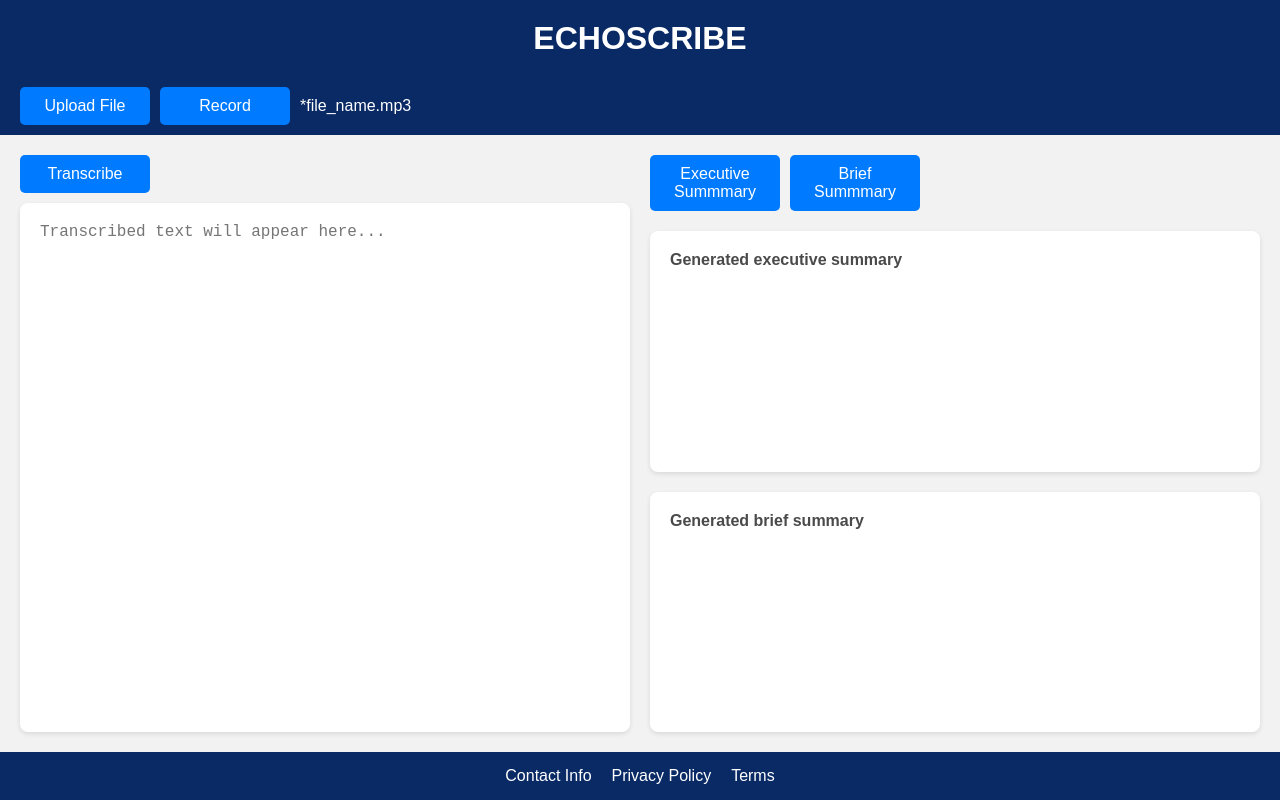
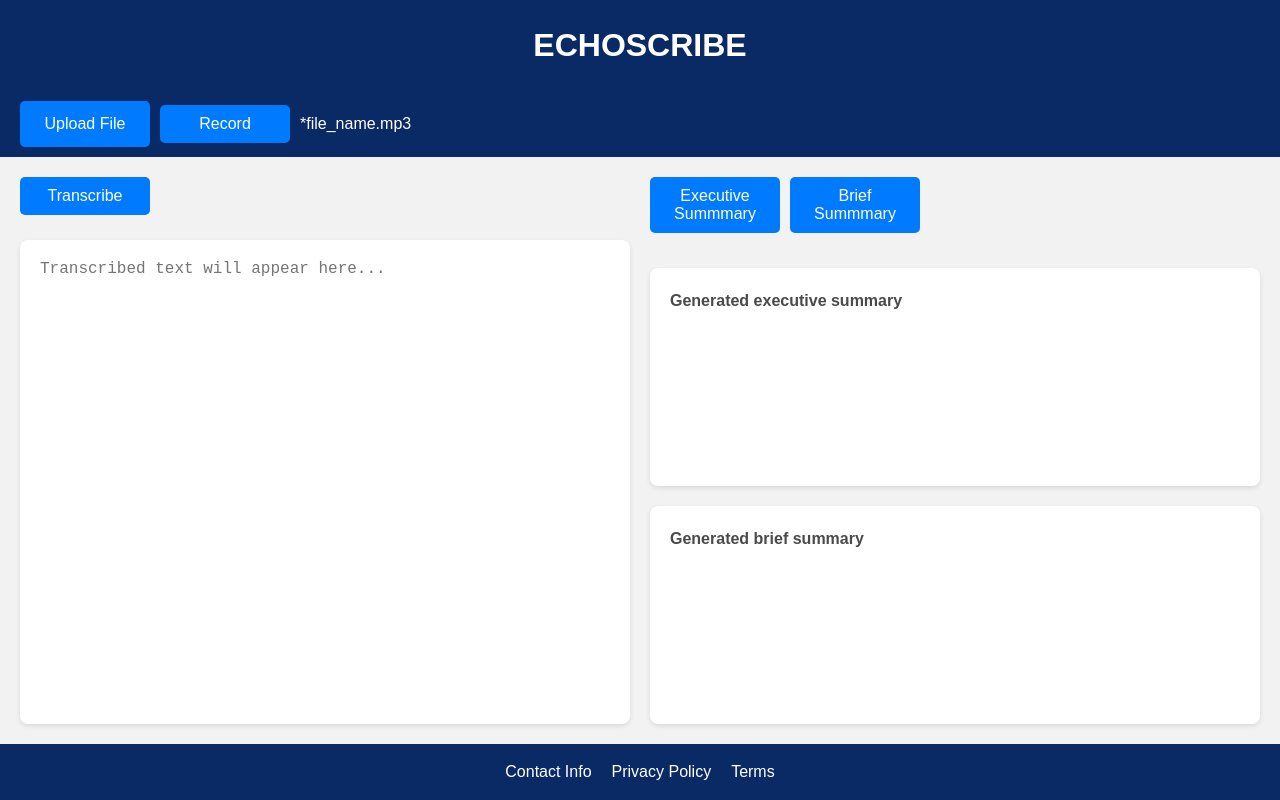
Before and after one commit to richardxavierpious/EchoScribe, a React (Vite) app: page / in a window 1280 px wide. Built offline with nearby package versions, Linux system fonts and the light colour scheme.

Commit message:
Changed styles

```diff
--- a/src/styles.css
+++ b/src/styles.css
@@ -3,7 +3,10 @@
   --secondary-color: #4a4a4a; /* Dark Gray for text */
   --background-color: #f2f2f2;
   --container-bg: #ffffff;
+  --border-color: #dddddd;
   --font-family: 'Montserrat', sans-serif;
+  --btn-bg: #007BFF;
+  --btn-hover-bg: #0056b3;
 }
 
 * {
@@ -17,9 +20,10 @@
   font-family: var(--font-family);
   color: var(--secondary-color);
   min-height: 100vh;
+  line-height: 1.6;
 }
 
-  /* Wrapper for entire app */
+/* Wrapper for the entire app. Ensures full height and vertical spacing */
 .app {
   display: flex;
   flex-direction: column;
@@ -36,6 +40,7 @@
 .header h1 {
   color: #fff;
   margin: 0;
+  font-size: 2rem;
 }
 
 /* Top Bar */
@@ -50,13 +55,16 @@
 .file-name {
   color: #fff;
   font-size: 1rem;
+  margin-top: 0;
+  margin-right: 70px; /* Added gap between file name and record button */
+  text-align: center;
 }
 
-  /* Buttons */
+/* Buttons - reused for links and actions */
 .button {
-    background-color: #007BFF;
+  background-color: var(--btn-bg);
   color: #fff;
-    padding: 10px 15px;
+  padding: 10px 15px; /* Default vertical padding */
   border: none;
   border-radius: 5px;
   cursor: pointer;
@@ -64,14 +72,51 @@
   text-decoration: none;
   text-align: center;
   transition: background-color 0.3s ease;
-    width: 130px; /* ensures consistent button widths */
+  width: 130px;  /* Fixed width for upload & record */
+  margin-bottom: 15px; /* Extra space between buttons (default) */
+  display: inline-block;
 }
 
 .button:hover {
-    background-color: #0056b3;
+  background-color: var(--btn-hover-bg);
 }
 
-  /* The main content area that holds the transcription container and summary container */
+/* Override button spacing in the top bar so they remain on one line */
+.top-bar .button {
+  margin-bottom: 0;
+}
+
+/* Summary Generation Buttons */
+.summary-button {
+  background-color: var(--btn-bg);
+  color: #fff;
+  /* Increase width and reduce vertical padding */
+  padding: 8px 15px;
+  border: none;
+  border-radius: 5px;
+  cursor: pointer;
+  font-size: 1rem;
+  text-decoration: none;
+  text-align: center;
+  transition: background-color 0.3s ease;
+  width: 180px;  /* Wider than upload buttons */
+  margin-bottom: 15px; /* Extra space between buttons */
+  display: inline-block;
+}
+
+/* For any additional buttons (e.g. transcribe, record) ensure extra margin */
+button, .button, .summary-button {
+  margin-bottom: 15px;
+}
+
+/* Paragraphs */
+p {
+  font-size: 1rem;
+  margin-bottom: 15px;
+  text-align: center;
+}
+
+/* Content Container */
 .content-container {
   display: flex;
   flex: 1;
@@ -81,19 +126,15 @@
 
 /* Transcription Container (Left Column) */
 .transcription-container {
-    flex: 1; /* fill available vertical space */
+  flex: 1;
   display: flex;
   flex-direction: column;
-    gap: 10px; /* space between heading/button and the output box */
+  gap: 10px;
 }
 
-  .transcription-container h3 {
-    margin-bottom: 0;
-  }
-
-  /* Box that holds the textarea and spinner */
+/* Box for the textarea and spinner */
 .transcription-output {
-    flex: 1; /* expand to fill remaining space */
+  flex: 1;
   background-color: var(--container-bg);
   border-radius: 8px;
   padding: 20px;
@@ -101,14 +142,14 @@
   display: flex;
   flex-direction: column;
   gap: 10px;
-    align-items: flex-start; /* left-align content */
+  align-items: flex-start;
 }
 
 .transcription-output textarea {
-    flex: 1; /* grow to fill vertical space */
+  flex: 1;
   width: 100%;
-    background: transparent; /* match box background */
-    border: none; /* remove extra border */
+  background: transparent;
+  border: none;
   outline: none;
   resize: none;
   font-size: 1rem;
@@ -123,7 +164,7 @@
   gap: 20px;
 }
 
-  /* Buttons row for Summaries */
+/* Buttons row for the summary section */
 .buttons-row {
   display: flex;
   gap: 10px;
@@ -140,17 +181,18 @@
   display: flex;
   flex-direction: column;
   gap: 10px;
-    align-items: center; /* center spinner horizontally */
+  align-items: center;
 }
 
 .summary-output h4 {
   margin-bottom: 0;
-    align-self: flex-start; /* title aligned to the left */
+  align-self: flex-start;
 }
 
 .summary-output p {
   align-self: flex-start;
   margin-top: 10px;
+  font-size: 1rem;
 }
 
 /* Footer */
@@ -175,3 +217,14 @@
 .footer-links a:hover {
   text-decoration: underline;
 }
+
+/* Additional spacing utility */
+.spacer {
+  margin: 20px 0;
+}
+
+/* Override for Material UI Circular Progress to center it */
+.MuiCircularProgress-root {
+  display: block;
+  margin: 20px auto;
+}
```
Lines whose indentation alone changed are shown as unchanged.
